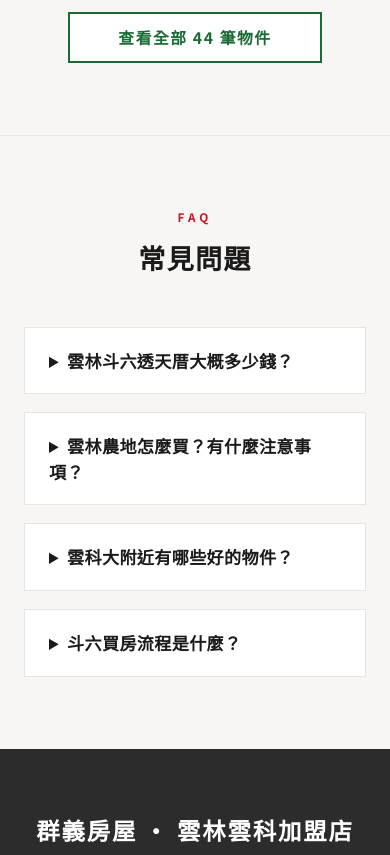
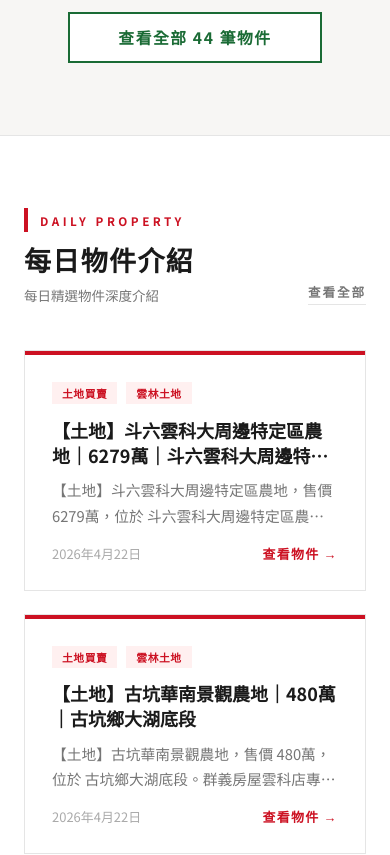
Before and after one commit to yunlinchyi-boop/yunlin-realestate-blog, a Next.js app: page / in a window 390 px wide. Shown: the part 5460-6315 px from the top of the page. Built offline with nearby package versions, Linux system fonts and the light colour scheme; no server answers; a web font is replaced by a local one.

Commit message:
feat: 首頁新增每日物件介紹區塊

```diff
--- a/app/page.tsx
+++ b/app/page.tsx
@@ -254,6 +254,62 @@ export default function HomePage() {
         </section>
       )}
 
+      {/* ── 每日物件介紹 ── */}
+      {latestPropertyPosts.length > 0 && (
+        <section style={{ background: '#FFFFFF', padding: '72px 24px', borderTop: '1px solid #E5E5E5' }}>
+          <div className="max-w-6xl mx-auto">
+            <div className="flex items-end justify-between mb-10">
+              <div>
+                <div style={{ display: 'flex', alignItems: 'center', gap: 12, marginBottom: 8 }}>
+                  <div style={{ width: 4, height: 24, background: '#CC1122' }} />
+                  <p style={{ color: '#CC1122', fontSize: '0.65rem', letterSpacing: '0.3em', textTransform: 'uppercase', fontWeight: 700 }}>
+                    Daily Property
+                  </p>
+                </div>
+                <h2 style={{ color: '#1A1A1A', fontSize: '1.5rem', fontWeight: 700, letterSpacing: '0.05em' }}>
+                  每日物件介紹
+                </h2>
+                <p style={{ color: '#767676', fontSize: '0.75rem', marginTop: 4 }}>每日精選物件深度介紹</p>
+              </div>
+              <Link href="/blog" className="link-navy">查看全部</Link>
+            </div>
+            <div className="grid md:grid-cols-2 gap-5">
+              {latestPropertyPosts.map((post) => (
+                <Link key={post.slug} href={`/blog/${encodeURIComponent(post.slug)}`}>
+                  <article className="brand-card overflow-hidden">
+                    <div style={{ height: 4, background: '#CC1122' }} />
+                    <div className="p-6">
+                      <div className="flex gap-2 mb-3 flex-wrap">
+                        {post.tags.slice(0, 2).map(tag => (
+                          <span key={tag} style={{
+                            background: '#FFF0F0', color: '#CC1122',
+                            fontSize: '0.6rem', padding: '3px 10px', fontWeight: 600, letterSpacing: '0.05em'
+                          }}>{tag}</span>
+                        ))}
+                      </div>
+                      <h3 className="post-title font-semibold leading-snug line-clamp-2"
+                        style={{ fontSize: '1rem', marginBottom: 10 }}>
+                        {post.title}
+                      </h3>
+                      {post.description && (
+                        <p style={{ color: '#767676', fontSize: '0.82rem', lineHeight: 1.7, marginBottom: 16 }}
+                          className="line-clamp-2">
+                          {post.description}
+                        </p>
+                      )}
+                      <div className="flex items-center justify-between">
+                        <p style={{ color: '#AAAAAA', fontSize: '0.72rem' }}>{formatDateTW(post.date)}</p>
+                        <span style={{ color: '#CC1122', fontSize: '0.72rem', fontWeight: 600, letterSpacing: '0.1em' }}>查看物件 →</span>
+                      </div>
+                    </div>
+                  </article>
+                </Link>
+              ))}
+            </div>
+          </div>
+        </section>
+      )}
+
       {/* ── 常見問題 FAQ ── */}
       <section style={{ background: '#F7F6F4', padding: '72px 24px', borderTop: '1px solid #E5E5E5' }}>
         <div className="max-w-3xl mx-auto">
```
